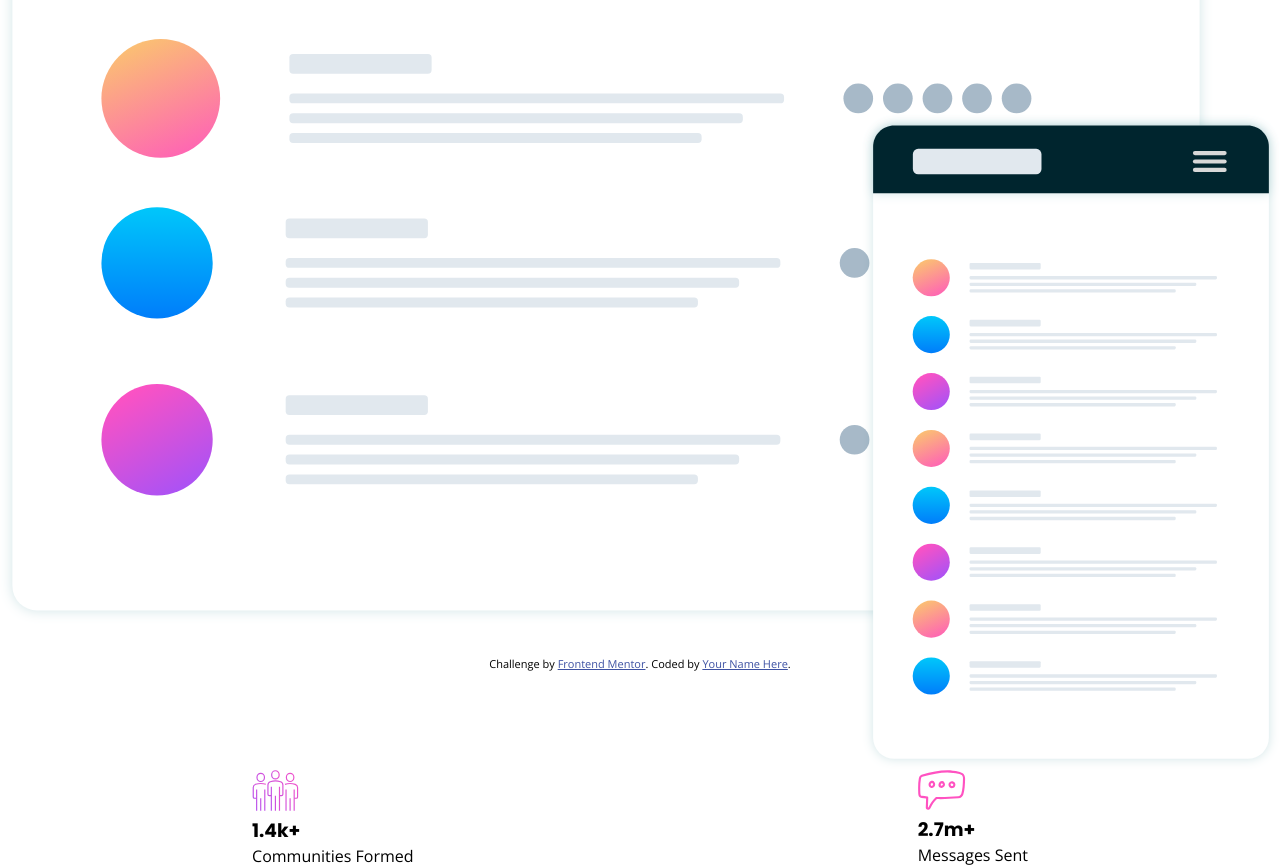
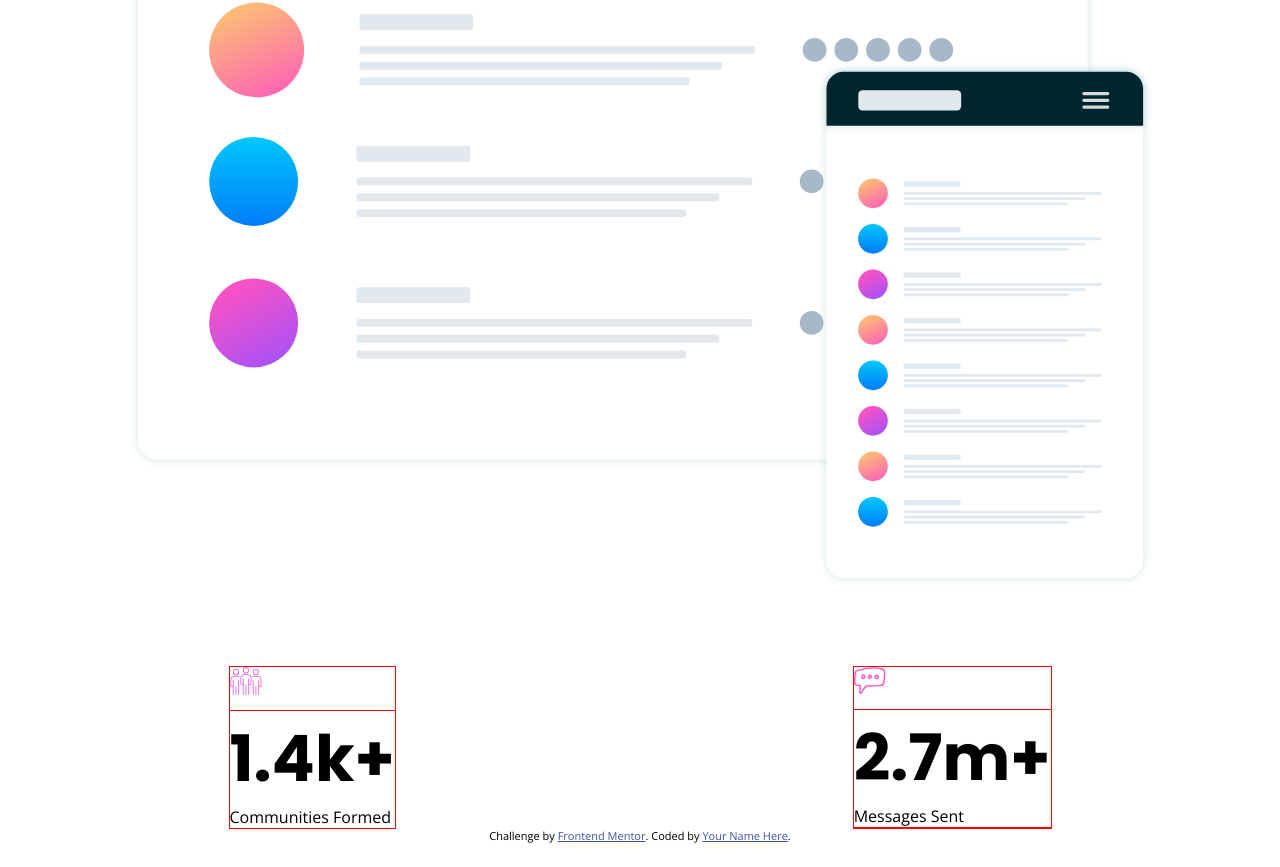
Before and after one commit to codein-looney/Huddle-landing-page-with-curved-sections, a plain HTML site: page index.html in a window 1280 px wide. Shown: the part 1024-1891 px from the top of the page. After the commit the page ends 1867 px from the top, so only its background shows below. Drawn offline with nearby package versions, Linux system fonts and the light colour scheme.

Commit message:
added stats numbers

```diff
--- a/scss/components/_carousel.scss
+++ b/scss/components/_carousel.scss
@@ -10,8 +10,6 @@
         display: flex;
         gap: 1.5em;
         flex-direction: column;
-        // position: relative;
-        // top: 50%;
 
         .hero-title {
             font-size: 3em;
--- /dev/null
+++ b/scss/components/_cover.scss
@@ -0,0 +1,4 @@
+.mock {
+    margin: 0 auto;
+    width: 80%;
+}
--- a/scss/layout/_grid.scss
+++ b/scss/layout/_grid.scss
@@ -1,14 +1,31 @@
-main {
-    height: 100vh;
+main .mockup-content {
+    display: flex;
+    flex-direction: column;
+    gap: 5em;
 
-    .mockup-content {
+    .stats-section {
         display: flex;
-        flex-direction: column;
+        justify-content: center;
+        justify-content: space-around;
 
-        .stats-section {
+        .stats {
             display: flex;
-            justify-content: center;
-            justify-content: space-around;
+            flex-direction: column;
+            gap: 1em;
+            outline: 1px solid red;
+
+            .stats-icon {
+                width: 2em;
+            }
+
+            .stats-content {
+                outline: 1px solid red;
+
+                .number {
+                    font-weight: 700;
+                    font-size: 4em;
+                }
+            }
         }
     }
 }
```
Also changed, not shown: index.html (+2 -1 lines), css/styles.css, 1 other file.
